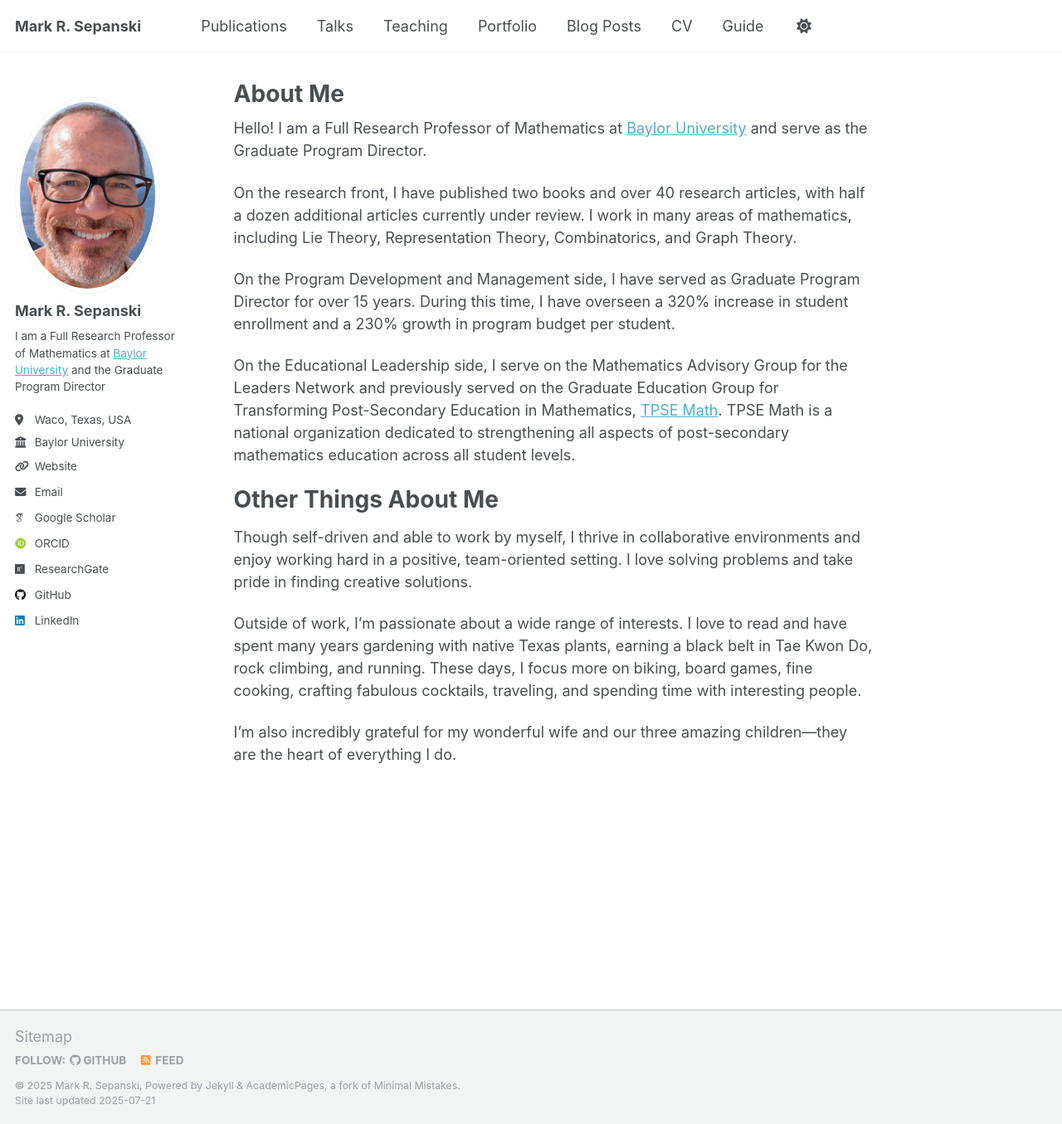
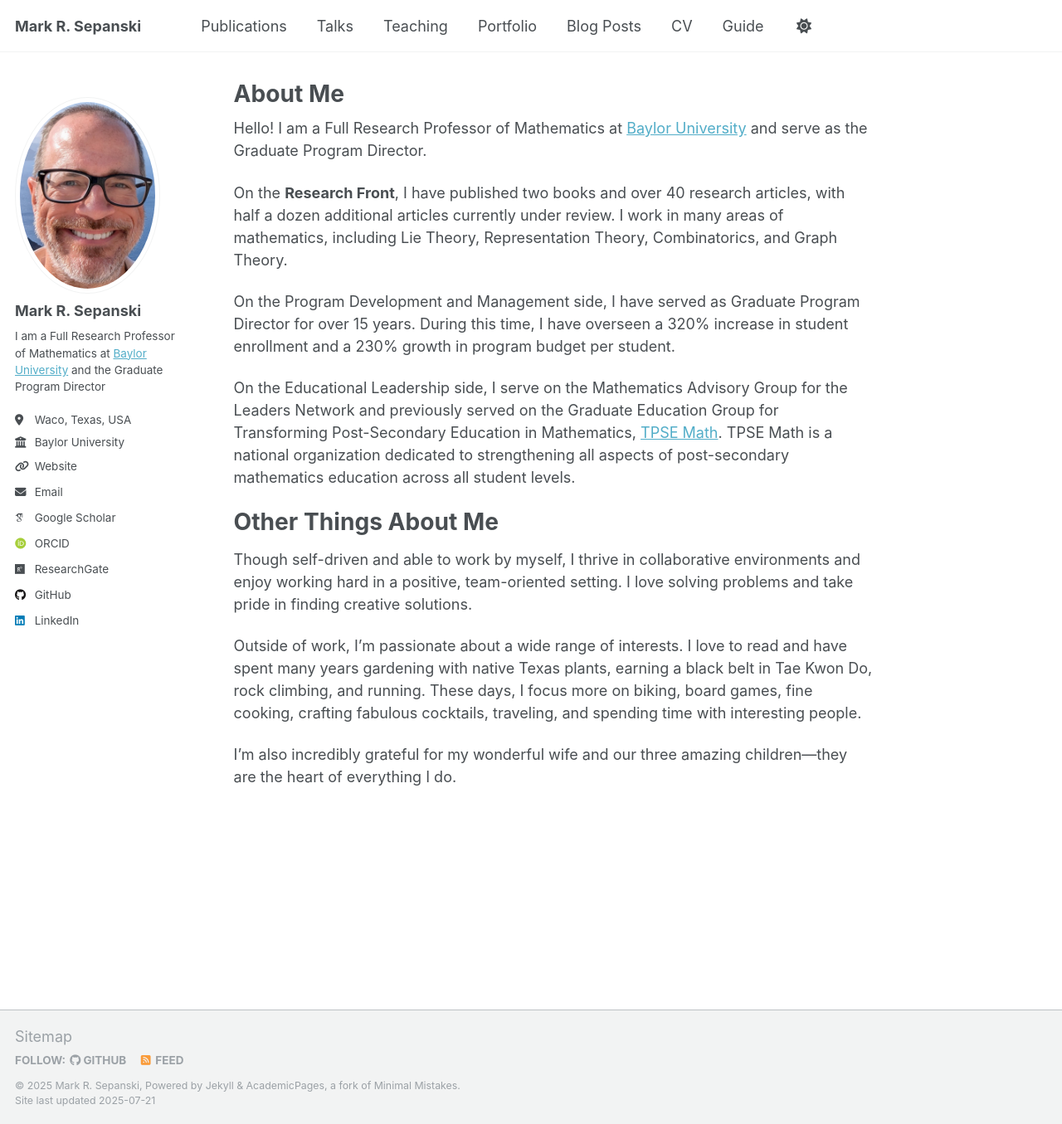
Before and after one commit to mrsepanski/mrsepanski.github.io, a Jekyll site: the page built from _pages/about.md, in a window 1280 px wide and 1355 px high. Shown: the whole window at 83% size. Built offline with Jekyll 4.4.1, drawn with Linux system fonts in a browser that asks for light colours; some web fonts are replaced; a script that is not in the unit is left out.

```diff
--- a/_pages/about.md
+++ b/_pages/about.md
@@ -9,7 +9,7 @@ redirect_from:
 
 Hello! I am a Full Research Professor of Mathematics at [Baylor University](https://www.baylor.edu/) and serve as the Graduate Program Director.
 
-On the research front, I have published two books and over 40 research articles, with half a dozen additional articles currently under review.
+On the **Research Front**, I have published two books and over 40 research articles, with half a dozen additional articles currently under review.
 I work in many areas of mathematics, including Lie Theory, Representation Theory, Combinatorics, and Graph Theory.
 
 On the Program Development and Management side, I have served as Graduate Program Director for over 15 years. During this time, I have overseen a 320% increase in student enrollment and a 230% growth in program budget per student.
```
